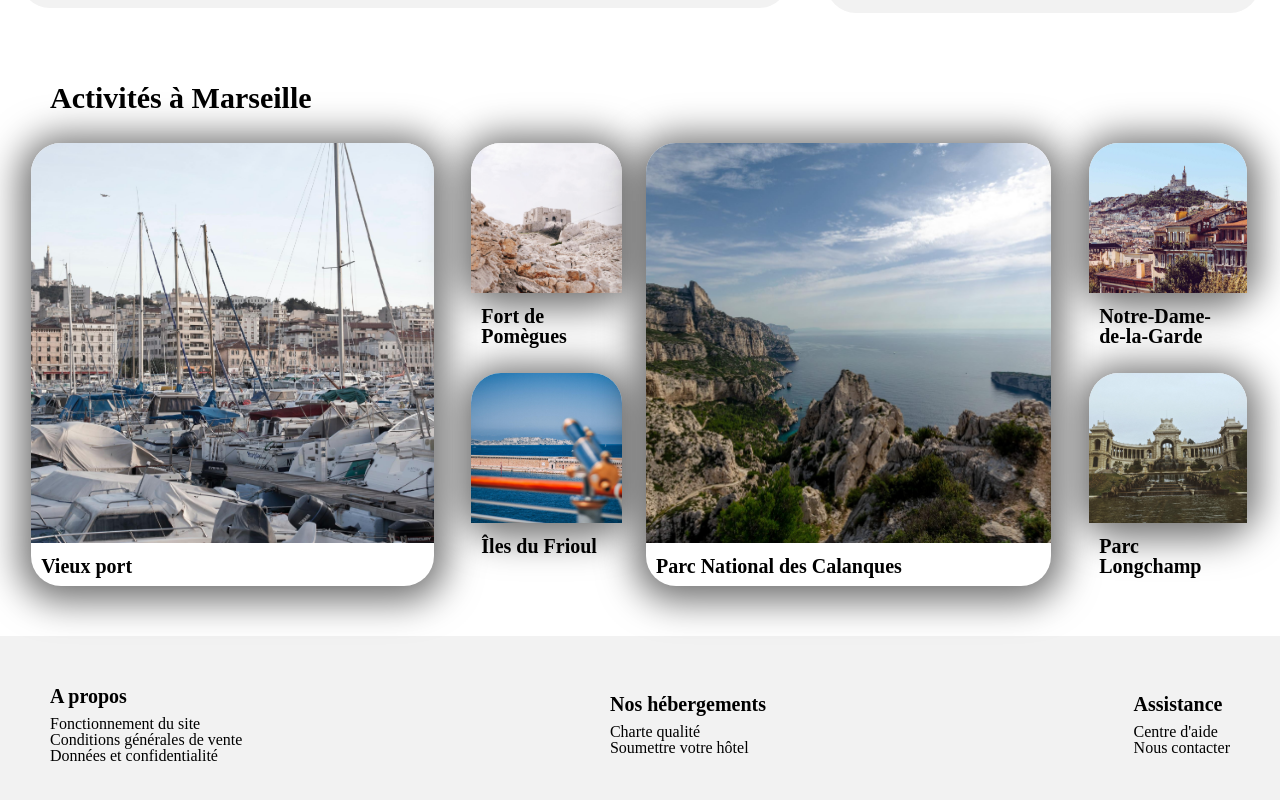
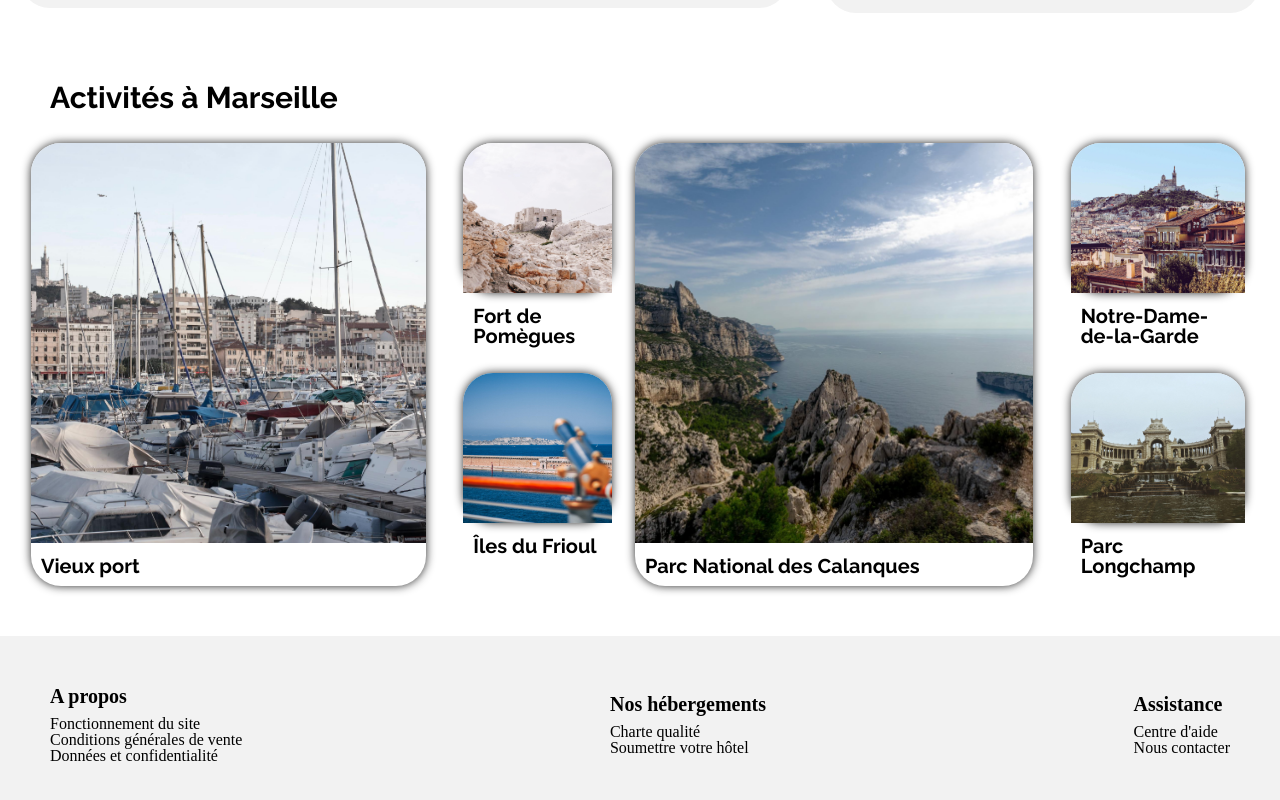
Before and after one commit to San100Ferrari/Booki, a plain HTML site: page index.html in a window 1280 px wide. Shown: the part 937-1737 px from the top of the page. Drawn offline with Linux system fonts and the light colour scheme.

Commit message:
box-shadow

```diff
--- a/index.html
+++ b/index.html
@@ -9,6 +9,7 @@
     <link type="text/css" rel="stylesheet" href="style.css" />
     <link type="text/css" rel="stylesheet" href="libs/reset.css" />
     <link type="text/css" rel="stylesheet" href="https://cdnjs.cloudflare.com/ajax/libs/font-awesome/6.1.1/css/all.min.css" />
+    <link type="text/css" rel="stylesheet" href="https://fonts.googleapis.com/css2?family=Raleway:wght@300;400;500;600;700;800;900&display=swap" />
 </head>
 
 <body>
--- a/style.css
+++ b/style.css
@@ -312,9 +312,7 @@ nav a:hover {
     margin-right: 2.5%;
     margin-left: 2.5%;
     border-radius: 30px;
-    box-shadow: 0px 4px 36px 11px rgba(0, 0, 0, 0.56);
-    -webkit-box-shadow: 0px 4px 36px 11px rgba(0, 0, 0, 0.56);
-    -moz-box-shadow: 0px 4px 36px 11px rgba(0, 0, 0, 0.56);
+    box-shadow: 0px 0px 10px rgba(41, 41, 41);
 }
 
 .acard img {
@@ -336,9 +334,6 @@ nav a:hover {
 
 .little .acard {
     height: 150px;
-    box-shadow: 0px 4px 36px 11px rgba(0, 0, 0, 0.56);
-    -webkit-box-shadow: 0px 4px 36px 11px rgba(0, 0, 0, 0.56);
-    -moz-box-shadow: 0px 4px 36px 11px rgba(0, 0, 0, 0.56);
 }
 
 .mt {
```
